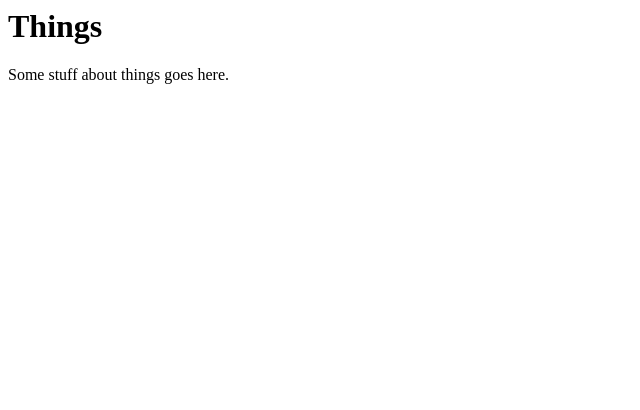
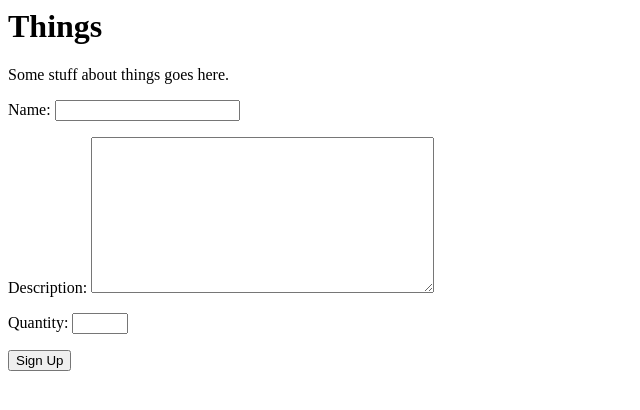
Before and after one commit to KCL-SEG/things-2-YusufKCL, a Django app: template things/templates/home.html in a window 1280 px wide. Shown: the top 410 px of the page, without its empty margins (0-640 px from the left). Run offline with Django 3.2, Linux system fonts and the light colour scheme; the template is opened without the code that fills it: values that come from a table or form of the project are taken from there, others are empty.

Commit message:
Added ThingForm

```diff
--- a/things/forms.py
+++ b/things/forms.py
@@ -1,3 +1,8 @@
 """Forms of the project."""
+from django import forms
 
 # Create your forms here.
+class ThingForm(forms.Form):
+    name = forms.CharField(max_length=35)
+    description = forms.CharField(max_length = 120, widget = forms.Textarea()) #TextArea
+    quantity = forms.IntegerField(min_value = 0, max_value = 50, widget = forms.NumberInput()) #NumberInput
--- a/things/templates/home.html
+++ b/things/templates/home.html
@@ -7,5 +7,11 @@
     Things
   </h1>
   <p>Some stuff about things goes here.</p>
+
+  <form action="" method="post">
+    {% csrf_token %}
+    {{ form.as_p }}
+    <input type="submit" value="Sign Up">
+  </form>
 </body>
 </html>
--- a/things/views.py
+++ b/things/views.py
@@ -1,4 +1,5 @@
 from django.shortcuts import render
+from things.forms import ThingForm
 
 def home(request):
-    return render(request, 'home.html', {'form': form})
+    return render(request, 'home.html', {'form': ThingForm})
```
